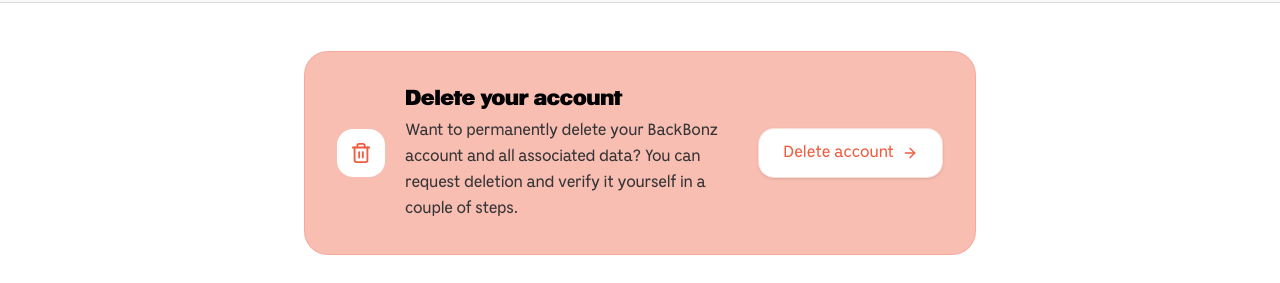
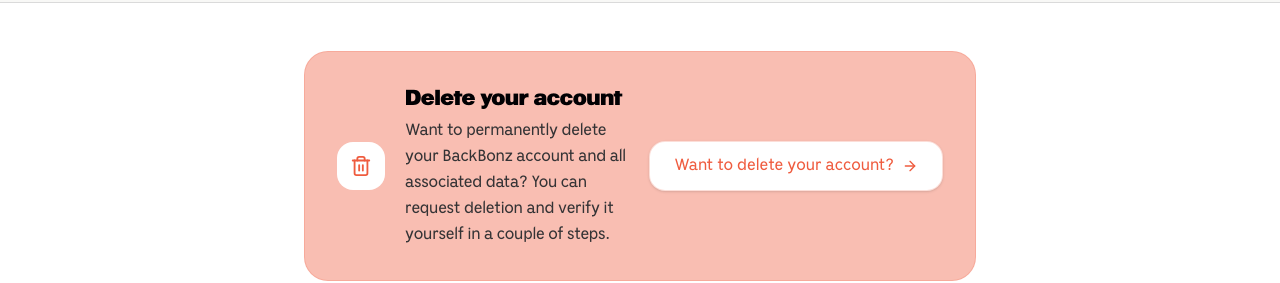
Before and after one commit to BackBonz/BackBonz-web-app, a React (Vite) app: page /support in a window 1280 px wide. Shown: the part 1100-1383 px from the top of the page. Built offline with nearby package versions, Linux system fonts and the light colour scheme; no server answers; the database is empty.

Commit message:
Update Support.jsx
Added want to delete your account

```diff
--- a/src/pages/Support.jsx
+++ b/src/pages/Support.jsx
@@ -185,7 +185,7 @@
               to="/delete-account"
               className="shrink-0 inline-flex items-center justify-center gap-2 font-medium rounded-2xl px-6 py-3 text-base bg-white text-cherry-red border border-cherry-red/20 shadow-sm hover:shadow-md hover:-translate-y-0.5 transition-all duration-200 focus-visible:ring-2 focus-visible:ring-cherry-red focus-visible:ring-offset-2"
             >
-              Delete account
+              Want to delete your account?
               <ArrowRight size={16} aria-hidden="true" />
             </Link>
           </div>
```
